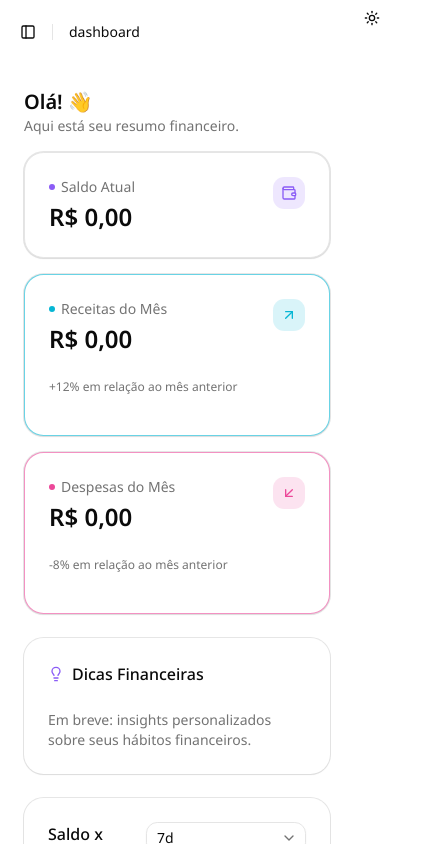
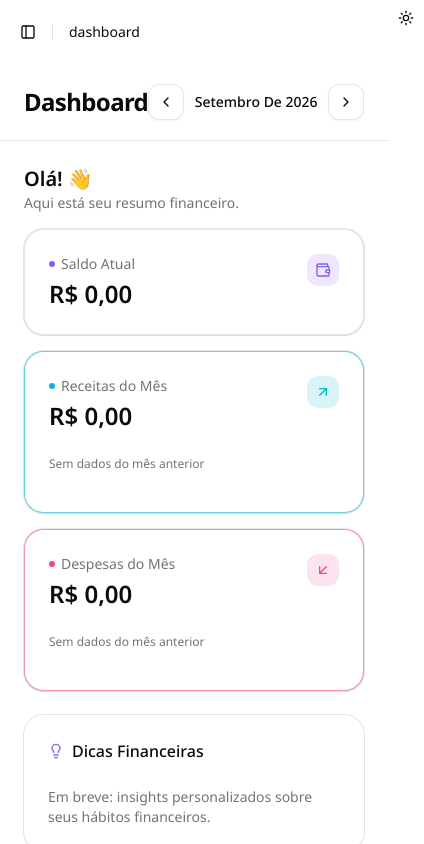
Before and after one commit to LinconlBR/fin-plus, a Next.js app: page /dashboard in a window 390 px wide. Shown: the top 844 px of the page, 424 px wide, since content can reach past the window. Built offline with nearby package versions, Linux system fonts and the light colour scheme; no server answers; the database is empty.

Commit message:
implemented navmonth in dashboard

```diff
--- a/app/(app)/dashboard/page.tsx
+++ b/app/(app)/dashboard/page.tsx
@@ -2,30 +2,45 @@ import { DashboardCards } from "@/components/dashboard/cards"
 import { DashboardChart } from "@/components/dashboard/chart/chart"
 import { DashboardLastTransactions } from "@/components/dashboard/last-transactions"
 import { DashboardInsights } from "@/components/dashboard/insights"
+import { MonthNavigator } from "@/components/month-navigator"
+import { toDateString, getWeekRangeStrings } from "@/lib/reports"
 
-export default function Dashboard() {
+export default async function Dashboard(props: PageProps<"/dashboard">) {
+  const searchParams = await props.searchParams
+
+  const month =
+    typeof searchParams.month === "string"
+      ? searchParams.month
+      : toDateString(new Date()).slice(0, 7)
+
+  const chartRange = searchParams.chartRange === "week" ? "week" : "month"
+
+  const week =
+    typeof searchParams.week === "string"
+      ? searchParams.week
+      : getWeekRangeStrings(new Date()).start
+
   return (
     <main className="flex min-h-screen flex-col">
-      {/* Header
-      <div className="relative flex items-center justify-end border-b bg-background px-6 py-5 md:px-8">
-        <h1 className="absolute left-1/2 -translate-x-1/2 text-2xl font-bold tracking-tight text-foreground md:text-3xl">
+      {/* Header */}
+      <div className="relative flex items-center justify-between border-b bg-background px-6 py-5 md:px-8">
+        <h1 className="text-2xl font-bold tracking-tight text-foreground md:text-3xl">
           Dashboard
         </h1>
+        <MonthNavigator currentMonth={month} />
       </div>
-      */}
+
       <div className="space-y-6 p-6 md:p-8">
         <div>
-          <DashboardCards />
+          <DashboardCards month={month} />
         </div>
         <DashboardInsights />
         <div className="grid grid-cols-1 gap-6 lg:grid-cols-3">
           <div className="lg:col-span-2">
-            <DashboardChart />
+            <DashboardChart month={month} week={week} chartRange={chartRange} />
           </div>
-          <DashboardLastTransactions />
+          <DashboardLastTransactions month={month} />
         </div>
-
-
       </div>
     </main>
   )
--- a/components/dashboard/cards.tsx
+++ b/components/dashboard/cards.tsx
@@ -3,6 +3,12 @@ import { ArrowDownLeft, ArrowUpRight, Wallet } from "lucide-react"
 import { createClient } from "@/lib/supabase/server"
 import { Card, CardDescription, CardHeader, CardTitle } from "@/components/ui/card"
 import { cn } from "@/lib/utils"
+import {
+  getPeriodRangeStrings,
+  getPreviousPeriodRangeStrings,
+  percentChange,
+  toDateString,
+} from "@/lib/reports"
 
 interface CardData {
   label: string
@@ -17,8 +23,16 @@ interface CardData {
 function generateCardData(
   totalIncome: number,
   totalExpenses: number,
-  balance: number
+  balance: number,
+  incomeTrend: number | null,
+  expenseTrend: number | null
 ): CardData[] {
+  const formatTrend = (trend: number | null, label: string) => {
+    if (trend === null) return `Sem dados do ${label} anterior`
+    const sign = trend >= 0 ? "+" : ""
+    return `${sign}${trend.toFixed(0)}% em relação ao ${label} anterior`
+  }
+
   return [
     {
       label: "Saldo Atual",
@@ -34,7 +48,7 @@ function generateCardData(
       dotColor: "bg-income",
       iconBg: "bg-income/15",
       borderColor: "border-income/60 shadow-glow-secondary",
-      trendLabel: "+12% em relação ao mês anterior",
+      trendLabel: formatTrend(incomeTrend, "mês"),
     },
     {
       label: "Despesas do Mês",
@@ -43,12 +57,15 @@ function generateCardData(
       dotColor: "bg-expense",
       iconBg: "bg-expense/15",
       borderColor: "border-expense/60 shadow-glow-primary",
-      trendLabel: "-8% em relação ao mês anterior",
+      trendLabel: formatTrend(expenseTrend, "mês"),
     },
   ]
 }
 
-export async function DashboardCards() {
+export async function DashboardCards({ month }: { month?: string }) {
+
+  const resolvedMonth = month ?? toDateString(new Date()).slice(0, 7)
+  // ...troca todo uso de `month` por `resolvedMonth` daqui pra baixo
   const supabase = await createClient()
 
   const {
@@ -63,28 +80,57 @@ export async function DashboardCards() {
 
   const firstName = profile?.full_name?.split(" ")[0] ?? ""
 
-  const now = new Date()
-  const startOfMonth = new Date(now.getFullYear(), now.getMonth(), 1)
-  const endOfMonth = new Date(now.getFullYear(), now.getMonth() + 1, 0)
+  const [year, m] = resolvedMonth.split("-").map(Number)
+  const referenceDate = new Date(year, m - 1, 1)
+  const currentRange = getPeriodRangeStrings("month", referenceDate)
+  const previousRange = getPreviousPeriodRangeStrings("month", referenceDate)
 
-  const { data: transactions } = await supabase
-    .from("transactions")
-    .select("*")
-    .gte("date", startOfMonth.toISOString().split("T")[0])
-    .lte("date", endOfMonth.toISOString().split("T")[0])
+  // Busca em paralelo: as transações DO mês navegado, as do mês anterior
+  // (só pra comparação de tendência), e TUDO antes do início do mês
+  // navegado (pra reconstruir o saldo acumulado até ali).
+  const [currentResult, previousResult, beforeResult] = await Promise.all([
+    supabase
+      .from("transactions")
+      .select("amount, type")
+      .gte("date", currentRange.start)
+      .lte("date", currentRange.end)
+      .throwOnError(),
+    supabase
+      .from("transactions")
+      .select("amount, type")
+      .gte("date", previousRange.start)
+      .lte("date", previousRange.end)
+      .throwOnError(),
+    supabase
+      .from("transactions")
+      .select("amount, type")
+      .lt("date", currentRange.start)
+      .throwOnError(),
+  ])
 
-  const totalIncome =
-    transactions
-      ?.filter((t) => t.type === "income")
-      .reduce((acc, t) => acc + Number(t.amount), 0) ?? 0
+  const sumByType = (rows: { amount: number | string; type: string }[] | null, type: string) =>
+    (rows ?? [])
+      .filter((t) => t.type === type)
+      .reduce((acc, t) => acc + Number(t.amount), 0)
 
-  const totalExpenses =
-    transactions
-      ?.filter((t) => t.type === "expense")
-      .reduce((acc, t) => acc + Number(t.amount), 0) ?? 0
+  const totalIncome = sumByType(currentResult.data, "income")
+  const totalExpenses = sumByType(currentResult.data, "expense")
 
-  const balance = totalIncome - totalExpenses
-  const cards = generateCardData(totalIncome, totalExpenses, balance)
+  const previousIncome = sumByType(previousResult.data, "income")
+  const previousExpenses = sumByType(previousResult.data, "expense")
+
+  // Saldo acumulado até o FIM do mês navegado: tudo antes do mês, mais o
+  // líquido do próprio mês — não é só "receita menos despesa do mês".
+  const balanceBeforeMonth = (beforeResult.data ?? []).reduce(
+    (acc, t) => (t.type === "income" ? acc + Number(t.amount) : acc - Number(t.amount)),
+    0
+  )
+  const balance = balanceBeforeMonth + totalIncome - totalExpenses
+
+  const incomeTrend = percentChange(totalIncome, previousIncome)
+  const expenseTrend = percentChange(totalExpenses, previousExpenses)
+
+  const cards = generateCardData(totalIncome, totalExpenses, balance, incomeTrend, expenseTrend)
 
   return (
     <div className="space-y-4">
@@ -99,10 +145,7 @@ export async function DashboardCards() {
 
       <div className="grid grid-cols-1 gap-4 sm:grid-cols-3">
         {cards.map((card) => (
-          <Card
-            key={card.label}
-            className={cn("border", card.borderColor)}
-          >
+          <Card key={card.label} className={cn("border", card.borderColor)}>
             <CardHeader className="flex flex-row items-start justify-between">
               <div>
                 <CardDescription className="flex items-center gap-1.5">
--- a/components/dashboard/chart/chart.tsx
+++ b/components/dashboard/chart/chart.tsx
@@ -1,29 +1,45 @@
 import { createClient } from "@/lib/supabase/server"
 import { ChartAreaInteractive } from "@/components/dashboard/chart/chart-interactive"
+import { getPeriodRangeStrings, getWeekRangeStrings } from "@/lib/reports"
 
-export async function DashboardChart() {
+export async function DashboardChart({
+  month,
+  week,
+  chartRange,
+}: {
+  month: string
+  week: string
+  chartRange: "month" | "week"
+}) {
   const supabase = await createClient()
 
-  const ninetyDaysAgo = new Date()
-  ninetyDaysAgo.setDate(ninetyDaysAgo.getDate() - 90)
+  // Decide o intervalo a partir do modo ativo — mês navegado ou semana navegada.
+  const [weekYear, weekM, weekD] = week.split("-").map(Number)
+const weekRange = getWeekRangeStrings(new Date(weekYear, weekM - 1, weekD))
+
+const range = chartRange === "week" ? weekRange : (() => {
+  const [year, m] = month.split("-").map(Number)
+  return getPeriodRangeStrings("month", new Date(year, m - 1, 1))
+})()
 
   const { data: transactionsBefore } = await supabase
     .from("transactions")
-    .select("*")
-    .lt("date", ninetyDaysAgo.toISOString().split("T")[0])
+    .select("amount, type")
+    .lt("date", range.start)
 
   const saldoInicial = (transactionsBefore ?? []).reduce((acc, t) => {
     return t.type === "income" ? acc + Number(t.amount) : acc - Number(t.amount)
   }, 0)
 
-  const { data: transactions90Days } = await supabase
+  const { data: transactionsInRange } = await supabase
     .from("transactions")
-    .select("*")
-    .gte("date", ninetyDaysAgo.toISOString().split("T")[0])
+    .select("amount, type, date")
+    .gte("date", range.start)
+    .lte("date", range.end)
     .order("date", { ascending: true })
 
   const grouped: Record<string, { net: number; expense: number }> = {}
-  for (const t of transactions90Days ?? []) {
+  for (const t of transactionsInRange ?? []) {
     const day = t.date
     if (!grouped[day]) grouped[day] = { net: 0, expense: 0 }
     if (t.type === "income") {
@@ -40,5 +56,5 @@ export async function DashboardChart() {
     return { date, currentBalance: saldoAcumulado, expense: values.expense }
   })
 
-  return <ChartAreaInteractive data={chartPoints} />
+    return <ChartAreaInteractive data={chartPoints} />
 }
--- a/components/dashboard/last-transactions.tsx
+++ b/components/dashboard/last-transactions.tsx
@@ -1,23 +1,22 @@
 import { createClient } from "@/lib/supabase/server"
 import { CategoryIcon } from "@/components/categories/category-icons"
 import { Card, CardContent, CardHeader, CardTitle } from "@/components/ui/card"
+import { getPeriodRangeStrings } from "@/lib/reports"
 
-const dateFormatter = new Intl.DateTimeFormat("pt-BR", {
-  day: "2-digit",
-  month: "2-digit",
-})
+const dateFormatter = new Intl.DateTimeFormat("pt-BR", { day: "2-digit", month: "2-digit" })
+const currencyFormatter = new Intl.NumberFormat("pt-BR", { style: "currency", currency: "BRL" })
 
-const currencyFormatter = new Intl.NumberFormat("pt-BR", {
-  style: "currency",
-  currency: "BRL",
-})
+export async function DashboardLastTransactions({ month }: { month: string }) {
+  const supabase = await createClient()
 
-export async function DashboardLastTransactions() {
-  const supabase = await createClient()
+  const [year, m] = month.split("-").map(Number)
+  const range = getPeriodRangeStrings("month", new Date(year, m - 1, 1))
 
   const { data: recentTransactions } = await supabase
     .from("transactions")
     .select("*, categories(name, icon, color)")
+    .gte("date", range.start)
+    .lte("date", range.end)
     .order("date", { ascending: false })
     .limit(5)
 
@@ -56,7 +55,7 @@ export async function DashboardLastTransactions() {
             </div>
           ))
         ) : (
-          <p className="text-sm text-muted-foreground">Nenhuma transação ainda.</p>
+          <p className="text-sm text-muted-foreground">Nenhuma transação neste mês.</p>
         )}
       </CardContent>
     </Card>
--- /dev/null
+++ b/components/week-navigator.tsx
@@ -0,0 +1,52 @@
+"use client"
+
+import Link from "next/link"
+import { usePathname, useSearchParams } from "next/navigation"
+import { ChevronLeft, ChevronRight } from "lucide-react"
+import { Button } from "@/components/ui/button"
+
+function shiftWeek(week: string, deltaDays: number): string {
+  const [year, m, d] = week.split("-").map(Number)
+  const date = new Date(year, m - 1, d + deltaDays)
+  return `${date.getFullYear()}-${String(date.getMonth() + 1).padStart(2, "0")}-${String(date.getDate()).padStart(2, "0")}`
+}
+
+function formatWeekLabel(week: string): string {
+  const [year, m, d] = week.split("-").map(Number)
+  // `week` já É o domingo daquela semana (é assim que guardamos na URL),
+  // então não precisamos recalcular o início — só achar o fim, +6 dias.
+  const startOfWeek = new Date(year, m - 1, d)
+  const endOfWeek = new Date(year, m - 1, d + 6)
+
+  const options: Intl.DateTimeFormatOptions = { day: "2-digit", month: "2-digit", year: "numeric" }
+  return `${startOfWeek.toLocaleDateString("pt-BR", options)} - ${endOfWeek.toLocaleDateString("pt-BR", options)}`
+}
+
+export function WeekNavigator({ currentWeek }: { currentWeek: string }) {
+  const pathname = usePathname()
+  const searchParams = useSearchParams()
+
+  const buildHref = (week: string) => {
+    const params = new URLSearchParams(searchParams)
+    params.set("week", week)
+    return `${pathname}?${params.toString()}`
+  }
+
+  return (
+    <div className="flex items-center gap-2">
+      <Link href={buildHref(shiftWeek(currentWeek, -7))}>
+        <Button variant="outline" size="icon">
+          <ChevronLeft className="size-4" />
+        </Button>
+      </Link>
+      <span className="min-w-32 text-center text-sm font-medium capitalize">
+        {formatWeekLabel(currentWeek)}
+      </span>
+      <Link href={buildHref(shiftWeek(currentWeek, 7))}>
+        <Button variant="outline" size="icon">
+          <ChevronRight className="size-4" />
+        </Button>
+      </Link>
+    </div>
+  )
+}
--- a/lib/reports.ts
+++ b/lib/reports.ts
@@ -338,3 +338,20 @@ export function buildProjectionSeries(
 
   return points
 }
+
+export function getWeekRange(referenceDate: Date = new Date()): { start: Date; end: Date } {
+  const start = new Date(referenceDate)
+  start.setHours(0, 0, 0, 0)
+  const dayOfWeek = start.getDay() // 0 = domingo, 1 = segunda... 6 = sábado
+  start.setDate(start.getDate() - dayOfWeek)
+
+  const end = new Date(start)
+  end.setDate(start.getDate() + 6)
+
+  return { start, end }
+}
+
+export function getWeekRangeStrings(referenceDate: Date = new Date()) {
+  const { start, end } = getWeekRange(referenceDate)
+  return { start: toDateString(start), end: toDateString(end) }
+}
```
